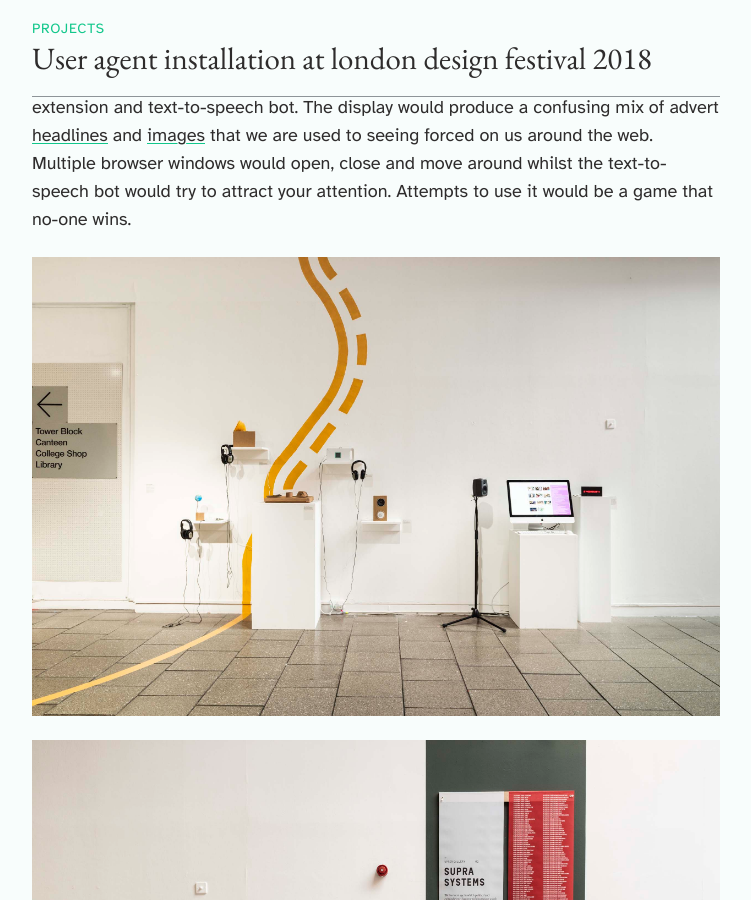
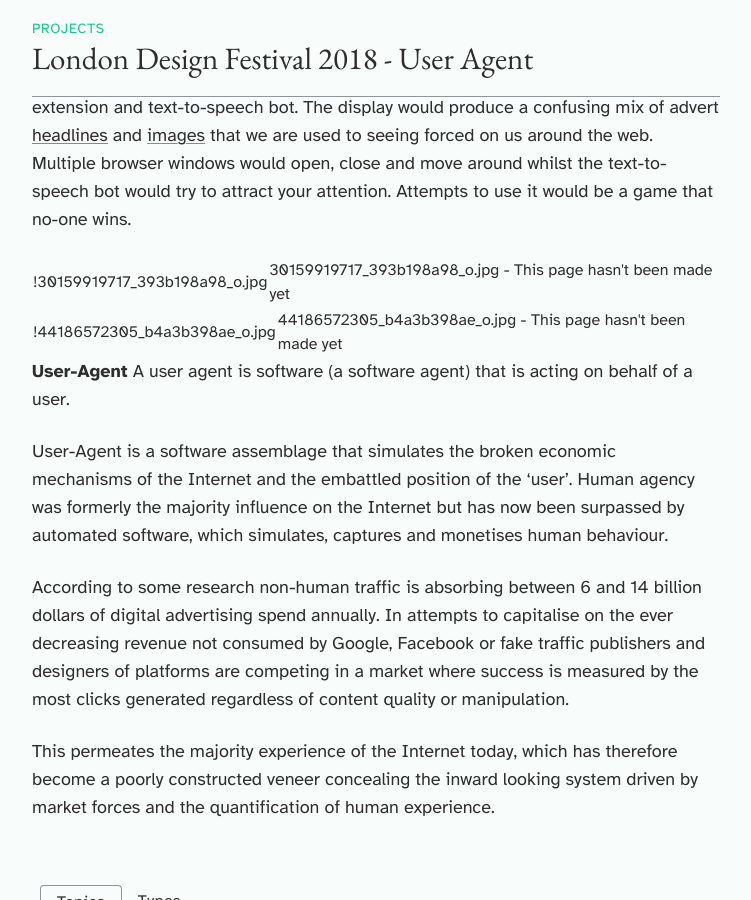
Before and after one commit to garethfoote/gfoote, a Jekyll site: the page built from collections/_writing/User Agent - Installation at London Design Festival 2018.md, in a window 1280 px wide and 900 px high, scrolled down 892 px. Shown: the whole window, without its empty margins (32-783 px from the left). Built offline with Jekyll 4.4.1, drawn with Linux system fonts in a browser that asks for light colours.

Commit message:
PUSH NOTE : User Agent - Installation at London Design Festival 2018.md

```diff
--- a/collections/_writing/User Agent - Installation at London Design Festival 2018.md
+++ b/collections/_writing/User Agent - Installation at London Design Festival 2018.md
@@ -22,9 +23,9 @@
 
 Below are two photos of the work during the exhibition and below is the official exhibition description. The installation itself was made up of a chaotic set of technical assemblages that battled each other for your attention. They were a website, a browser extension and text-to-speech bot. The display would produce a confusing mix of advert [headlines](https://github.com/garethfoote/LDF18_everything_happens/blob/master/data/headlines/headline_data.csv) and [images](https://github.com/garethfoote/LDF18_everything_happens/blob/master/data/images/images_money_200718.csv) that we are used to seeing forced on us around the web. Multiple browser windows would open, close and move around whilst the text-to-speech bot would try to attract your attention. Attempts to use it would be a game that no-one wins.
 
-![[30159919717_393b198a98_o.jpg@#30159919717_393b198a98_o.jpg]]
+![[30159919717_393b198a98_o.jpg|30159919717_393b198a98_o.jpg]]
 
-![[44186572305_b4a3b398ae_o.jpg@#44186572305_b4a3b398ae_o.jpg]]
+![[44186572305_b4a3b398ae_o.jpg|44186572305_b4a3b398ae_o.jpg]]
 
 
 **User-Agent** A user agent is software (a software agent) that is acting on behalf of a user.
```
Also changed, not shown: other parts of collections/_writing/User Agent - Installation at London Design Festival 2018.md (+1 -0 lines).
